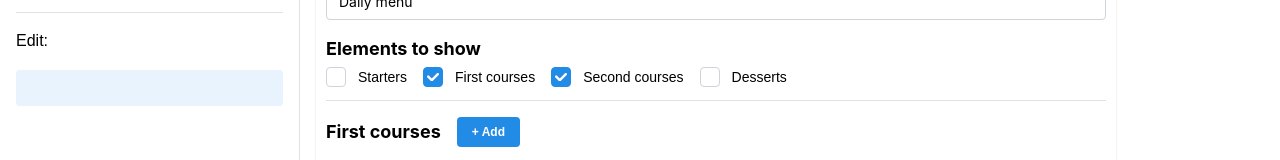
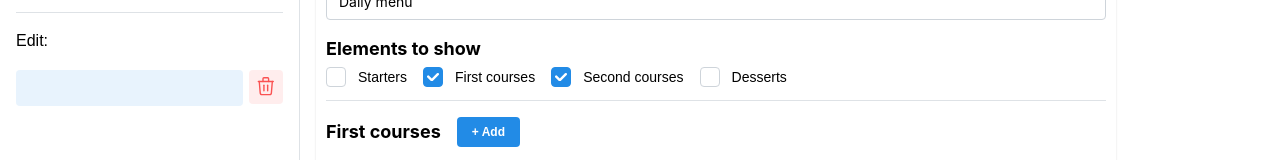
Before and after one commit to raulzc3/menu-generator, a React (Create React App) app: page /menu in a window 1280 px wide. Both pictures are taken after a click on the button 1089 px from the left and 142 px from the top of the page. Shown: the part 249-409 px from the top of the page. Built offline with nearby package versions, Linux system fonts and the light colour scheme.

Commit message:
Add file removal

```diff
--- a/src/App.js
+++ b/src/App.js
@@ -28,9 +28,12 @@ function App() {
   const [opened, { toggle }] = useDisclosure();
   const { t } = useTranslation();
   const [navKey, setNavKey] = useState(randomId());
+  const [activeId, setActiveId] = useState();
   //Workaround to reload items in nav
-  const reloadNav = () => {
+  const reloadNav = (newActiveId) => {
     setNavKey(randomId());
+
+    setActiveId(newActiveId);
   };
 
   useEffect(() => {
@@ -91,7 +94,7 @@ function App() {
               >
                 {t("section_page")}
               </Button>
-              <NavFiles key={navKey} toggle={toggle} />
+              <NavFiles key={navKey} activeId={activeId} toggle={toggle} />
             </Stack>
 
             <Container
--- a/src/components/Editor.jsx
+++ b/src/components/Editor.jsx
@@ -90,7 +90,7 @@ export default function Editor({
     const { id: newId, name: storedName, title: storedTitle } = storedFile;
 
     setLastSavedData({ name: storedName, title: storedTitle });
-    reloadNav();
+    reloadNav(newId);
     form.resetDirty();
     if (!id) {
       setId(newId);
@@ -102,7 +102,6 @@ export default function Editor({
       );
     }
   };
-
   return (
     <Paper style={{ maxWidth: "50rem" }} shadow="xs" p={10} h={"100%"}>
       <Stack style={{ display: !data ? "flex" : "none" }}>
@@ -121,6 +120,7 @@ export default function Editor({
 
           <Grid.Col span="content">
             <Indicator
+              zIndex={10}
               color="red"
               withBorder
               disabled={!id || (id && !isDataDirty())}
--- a/src/components/NavFiles.jsx
+++ b/src/components/NavFiles.jsx
@@ -1,38 +1,77 @@
 import { useEffect, useState } from "react";
-import { getAllFiles } from "../utils/fileManager";
-import { Button, Divider, Stack } from "@mantine/core";
+import { deleteFile, getAllFiles } from "../utils/fileManager";
+import {
+  ActionIcon,
+  Button,
+  Divider,
+  Flex,
+  ScrollArea,
+  Stack,
+} from "@mantine/core";
 import { useTranslation } from "react-i18next";
 import { Link, useLocation } from "react-router-dom";
+import ConfirmationPopover from "./ConfirmationPopover";
+import { IconTrash } from "@tabler/icons-react";
 
-export default function NavFiles({ toggle }) {
+export default function NavFiles({ toggle, activeId }) {
   const [files, setFiles] = useState([]);
   const { t } = useTranslation();
   const location = useLocation();
 
   useEffect(() => {
     //Todo: files context(?)
+    refreshFiles();
+  }, [location]);
+
+  const refreshFiles = () => {
     const allFiles = getAllFiles();
     if (JSON.stringify(allFiles) !== JSON.stringify(files)) {
       setFiles(allFiles);
     }
-  }, [location]);
+  };
+
+  const handleFileDeletion = (fileId) => {
+    deleteFile(fileId);
+    if (activeId === fileId) window.location.replace("");
+
+    refreshFiles();
+  };
 
   return (
     files.length > 0 && (
       <Stack>
         <Divider mt={"lg"} />
         {t("nav_title_2")}
+        <ScrollArea scrollbarSize={5} mah={52 * 10} scrollHideDelay={500}>
+          <Stack>
             {files.map((file, index) => (
+              <Flex flex={1} gap={6}>
                 <Button
                   variant="light"
                   component={Link}
                   onClick={toggle}
                   to={`/${file.type}/${file.id}`}
                   key={"edit_navlink_" + index}
+                  flex={1}
                 >
                   {file.name}
                 </Button>
+                <ConfirmationPopover
+                  onOk={() => {
+                    handleFileDeletion(file.id);
+                  }}
+                >
+                  <ActionIcon size={"lg"} variant="light" color="red">
+                    <IconTrash
+                      style={{ width: "80%", height: "70%" }}
+                      stroke={1.5}
+                    />
+                  </ActionIcon>
+                </ConfirmationPopover>
+              </Flex>
             ))}
+          </Stack>
+        </ScrollArea>
       </Stack>
     )
   );
--- a/src/utils/fileManager.js
+++ b/src/utils/fileManager.js
@@ -53,11 +53,27 @@ function storeFile({ id, type, name, title, data }) {
     };
     allFiles.push(savedFile);
   }
-
   const updatedFiles = JSON.stringify(allFiles);
 
   localStorage.setItem("storedMenus", updatedFiles);
   return savedFile;
 }
 
-export { getAllFiles, storeFile, findFile };
+/**
+ * Delete one menu from localStorage
+ * @param {*} param0
+ * @returns
+ */
+function deleteFile(id) {
+  if (id) {
+    const allFiles = getAllFiles();
+    allFiles.splice(
+      allFiles.findIndex((file) => file.id === id),
+      1
+    );
+    const updatedFiles = JSON.stringify(allFiles);
+    localStorage.setItem("storedMenus", updatedFiles);
+  }
+}
+
+export { getAllFiles, storeFile, findFile, deleteFile };
```
Lines whose indentation alone changed are shown as unchanged.
